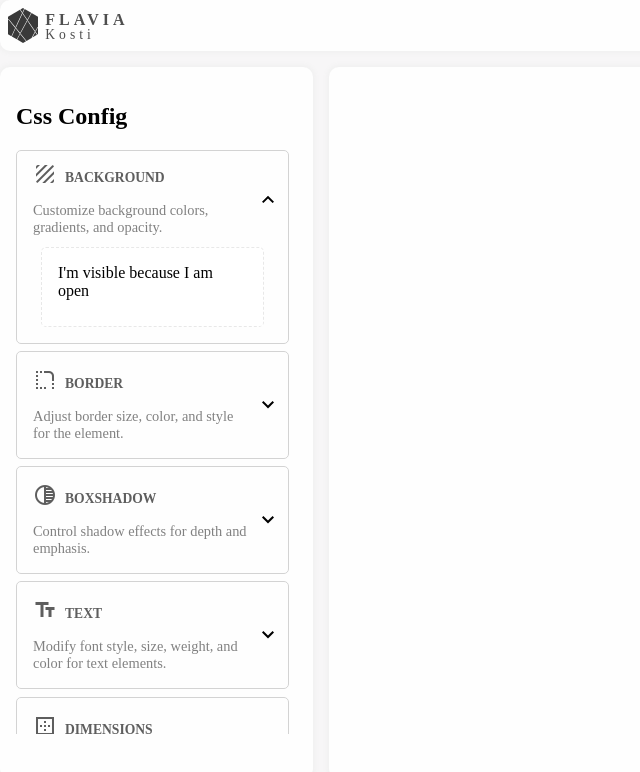
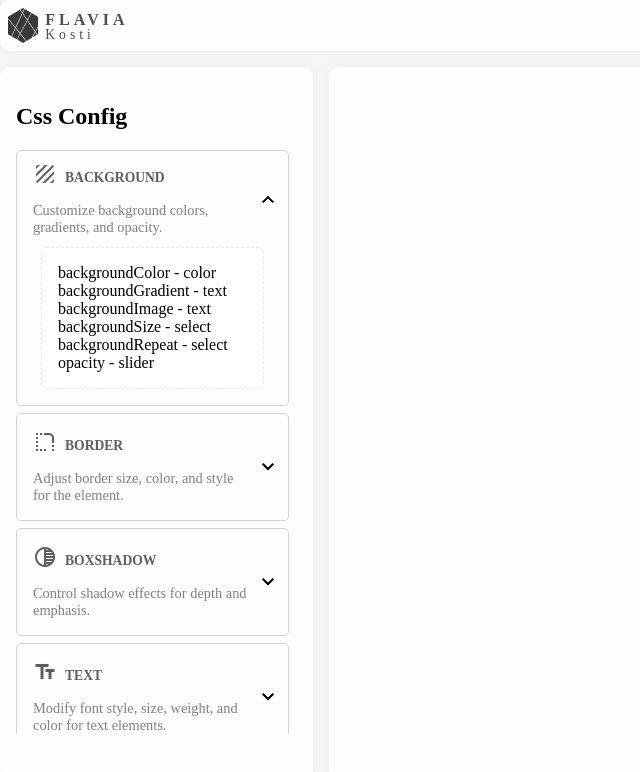
Before and after one commit to flavia3107/css-playground, an Angular app: page / in a window 1280 px wide. Both pictures are taken after a click on the button 152 px from the left and 211 px from the top of the page. Shown: the top 772 px of the page, without its empty margins (0-640 px from the left). Built offline with nearby package versions, Linux system fonts and the light colour scheme.

Commit message:
Css Playground: Config

```diff
--- a/src/app/components/css-configs/css-configs.component.html
+++ b/src/app/components/css-configs/css-configs.component.html
@@ -9,7 +9,33 @@
 				{{config.summary}}
 			</mat-panel-description>
 		</mat-expansion-panel-header>
-		<div class="panel-content">I'm visible because I am open</div>
+		<div class="panel-content">
+			@for(property of config.properties; track property){
+
+			@switch (property.type) {
+			@case ('color') {
+			<div>{{property.name}} - {{property.type}}</div>
+			}
+			@case ('range') {
+			<div>{{property.name}} - {{property.type}}</div>
+			}
+			@case ('text') {
+			<div>{{property.name}} - {{property.type}}</div>
+			}
+			@case ('select') {
+			<div>{{property.name}} - {{property.type}}</div>
+			}
+			@case ('toggle') {
+			<div>{{property.name}} - {{property.type}}</div>
+			}
+			@case ('slider') {
+			<div>{{property.name}} - {{property.type}}</div>
+			}
+			}
+
+			}
+
+		</div>
 	</mat-expansion-panel>
 	}
 </mat-accordion>
```
